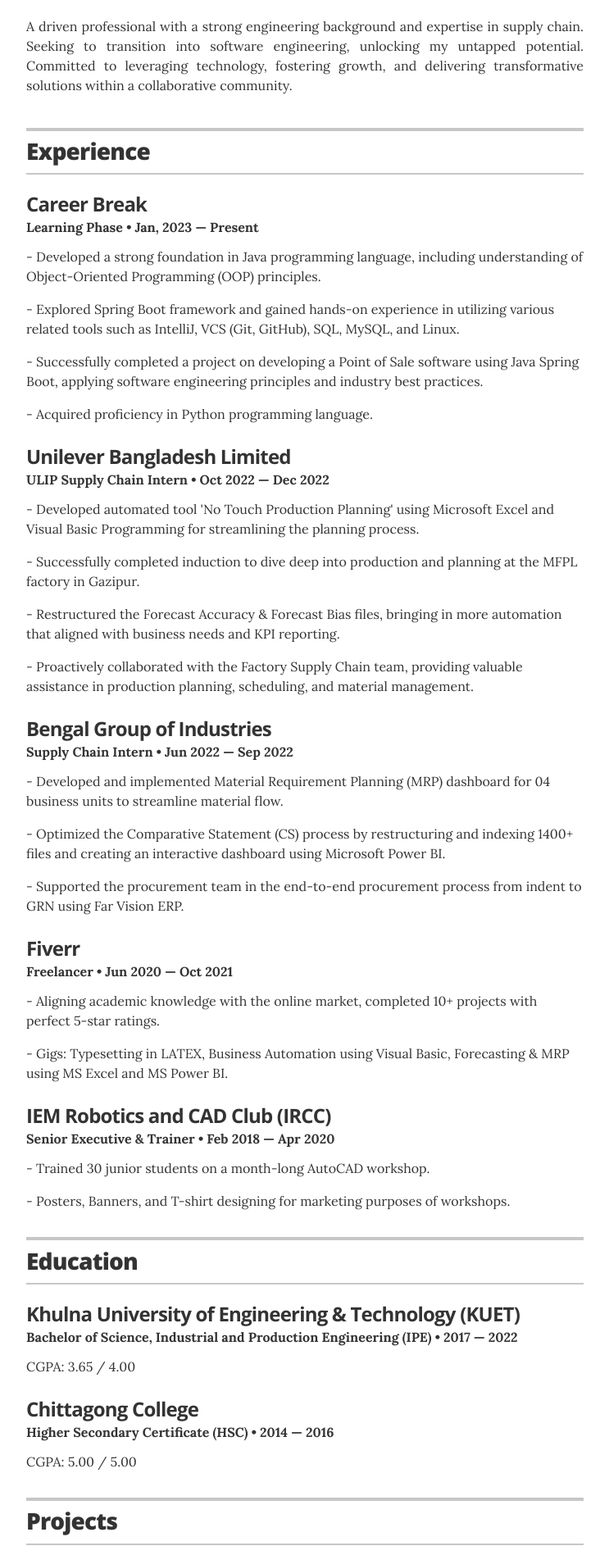
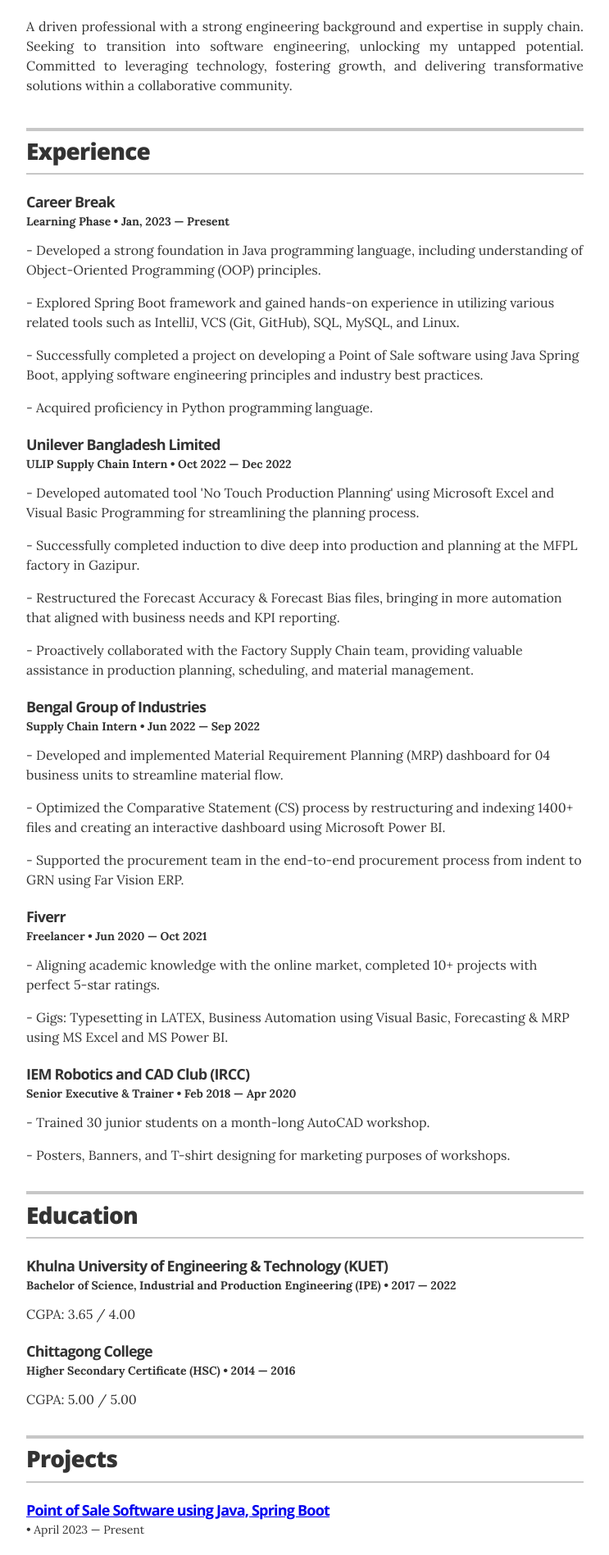
Before and after one commit to gmiqbal/resume, a Jekyll site: the page built from index.html, in a window 1280 px wide. Shown: the part 842-2739 px from the top of the page at 82% size, without its empty margins (268-1011 px from the left). Built offline with Jekyll 4.4.1, drawn with Linux system fonts in a browser that asks for light colours.

Commit message:
Revert "font rem modified"
This reverts commit 9209130b02dab034a76f8a5fffd6f111cdcf8da0.

```diff
--- a/_sass/_resume.scss
+++ b/_sass/_resume.scss
@@ -43,19 +43,19 @@ body {
   margin: 0 0 2rem; /* Decreased margin between items */
 
   .resume-item {
-    margin-bottom: 1.75rem; /* Decreased margin between subpoints */
+    margin-bottom: 1.5rem; /* Decreased margin between subpoints */
   }
 
   .resume-item-title {
     @include sans_bold;
     margin: 0 0 .5rem; /* Decreased margin between item title and details */
-    font-size: 1.5rem; /* Increase font size for item titles */
+    font-size: 1.125rem; /* Increase font size for item titles */
     letter-spacing: -.05rem;
     line-height: 1;
   }
 
   .resume-item-details {
-    font-size: 1rem; /* Decreased font size of item details */
+    font-size: 0.875rem; /* Decreased font size of item details */
     margin: 0 0 .5rem; /* Decreased margin between item details and subpoints */
     line-height: 1;
 
```
